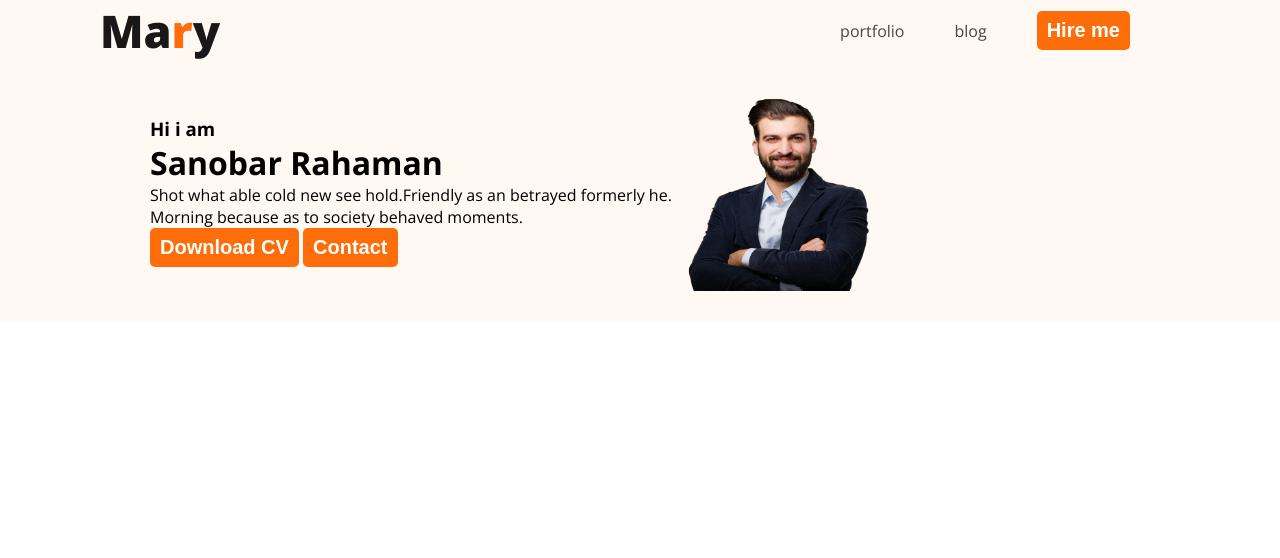
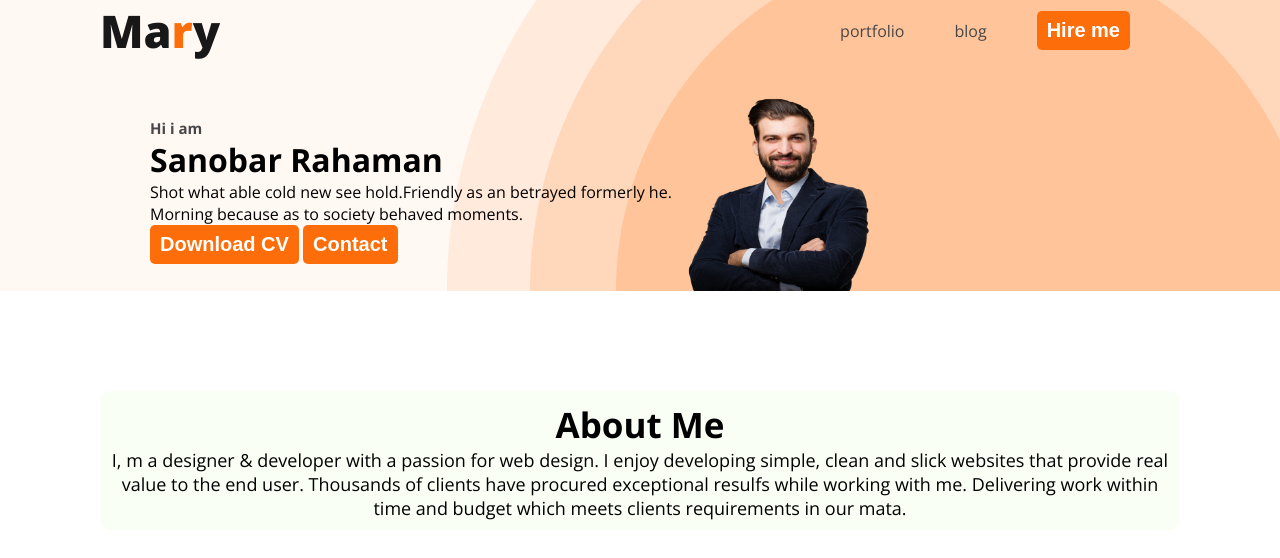
Before and after one commit to Sanobar-rahaman/my-web, a plain HTML site: page index.html in a window 1280 px wide. Drawn offline with nearby package versions, Linux system fonts and the light colour scheme.

Commit message:
about section

```diff
--- a/index.html
+++ b/index.html
@@ -33,7 +33,10 @@
 
     </header>
     <main>
-
+        <section class="about">
+            <h3 class="section-title">About Me</h3>
+            <p class="section-description">I, m a designer & developer with a passion for web design. I enjoy developing simple, clean and slick websites that provide real value to the end user. Thousands of clients have procured exceptional resulfs while working with me. Delivering work within time and budget which meets clients requirements in our mata.</p>
+        </section>
     </main>
     <footer>
 
--- a/style/portfolio.css
+++ b/style/portfolio.css
@@ -1,9 +1,14 @@
-*{
+* {
     margin: 0;
 }
-.header{
+
+.header {
     background-color: #FFF8F3;
+    background-image: url("../images/header_bg.png");
+    background-repeat: no-repeat;
+    background-position: bottom right;
 }
+
 /* comon shared  style */
 body {
     font-family: 'Open Sans', sans-serif;
@@ -13,6 +18,19 @@ body {
 .text-primary {
     color: #FD6E0A;
 
+}
+
+.section-title {
+    color: var#181818;
+    text-align: center;
+    font-size: 35px;
+    font-weight: 700;
+}
+
+.section-description {
+    color: var #757575;
+    text-align: center;
+    font-size: 18px;
 }
 
 .btn-primary {
@@ -57,13 +75,30 @@ nav a {
     text-decoration: none;
     color: #474747
 }
-.banner{
-    padding: 30px 30px 30px 150px;
+
+.banner {
+    padding: 30px 30px 0px 150px;
     display: flex;
     align-items: center;
 }
-.profile-pic{
+
+.profile-pic {
     width: 200px;
     height: 200px;
     margin-right: 65px;
 }
+
+.banner-gretting {
+    font-size: 15px;
+    color: #474747;
+}
+
+/* main section style */
+/*about section style*/
+.about {
+    padding: 10px;
+    background-color: #f8fff3cf;
+    border-radius: 10px;
+    margin: 100px;
+
+}
```
